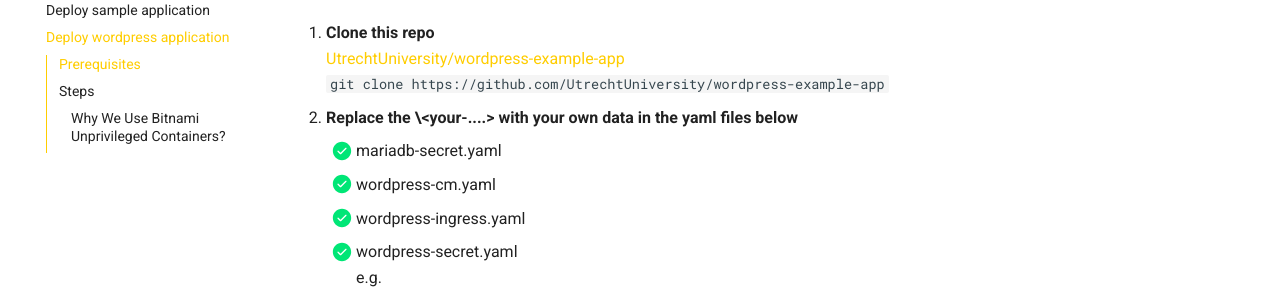
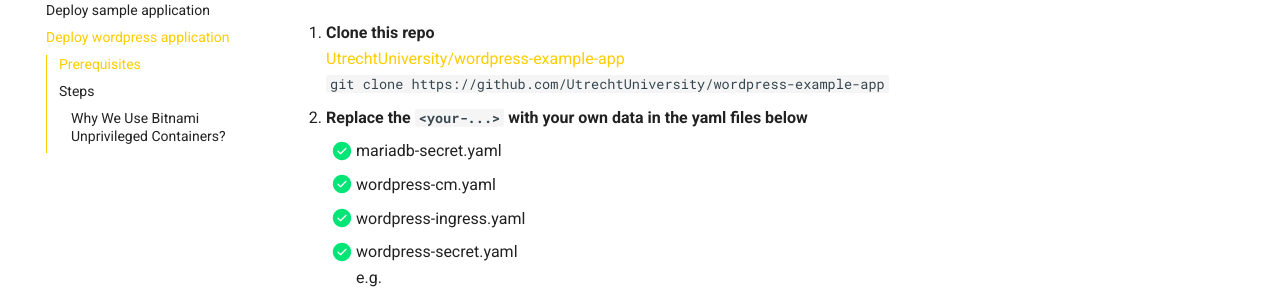
Before and after one commit to UtrechtUniversity/containerplatform-docs, an MkDocs documentation site: the page built from docs/content/guides/wordpress-example-app.md, in a window 1280 px wide and 900 px high, scrolled down 375 px. Shown: the part 152-446 px from the top of the window. Built offline with MkDocs 1.6.1 and Material for MkDocs 9.7.7, drawn with Linux system fonts in a browser that asks for light colours.

```diff
--- a/docs/content/guides/wordpress-example-app.md
+++ b/docs/content/guides/wordpress-example-app.md
@@ -13,7 +13,7 @@
 [UtrechtUniversity/wordpress-example-app](https://github.com/UtrechtUniversity/wordpress-example-app)
 `git clone https://github.com/UtrechtUniversity/wordpress-example-app`
 
-2. **Replace the \<your-....\> with your own data in the yaml files below**
+2. **Replace the `<your-...>` with your own data in the yaml files below**
 
      * [x] mariadb-secret.yaml
      * [x] wordpress-cm.yaml
```
